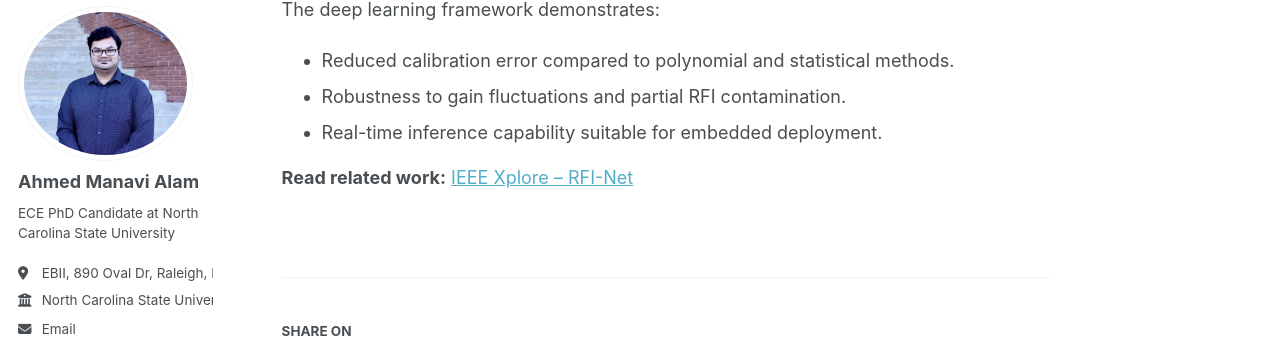
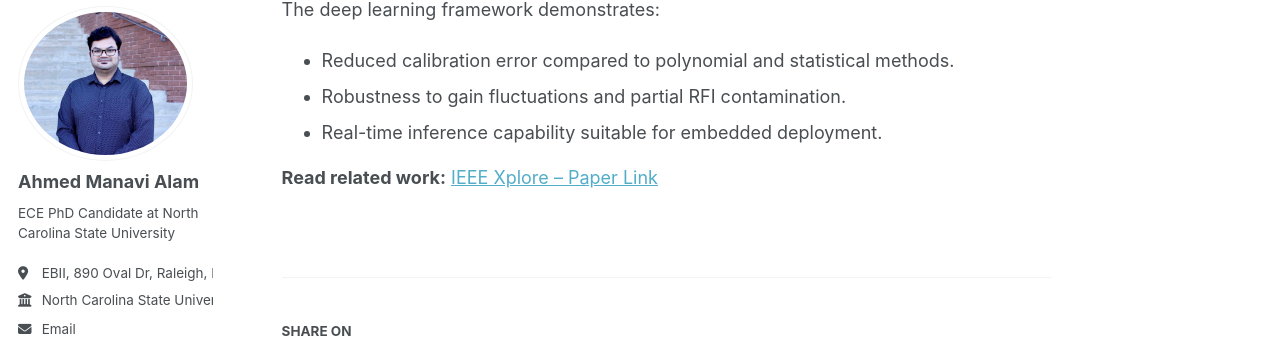
Before and after one commit to ahmed-manavi/ahmed-manavi.github.io, a Jekyll site: the page built from _portfolio/Cal-Net.md, in a window 1280 px wide and 900 px high, scrolled down 1428 px. Shown: the part 93-440 px from the top of the window. Built offline with Jekyll 4.4.1, drawn with Linux system fonts in a browser that asks for light colours; some web fonts are replaced.

Commit message:
Update Cal-Net.md

```diff
--- a/_portfolio/Cal-Net.md
+++ b/_portfolio/Cal-Net.md
@@ -32,4 +32,4 @@ The deep learning framework demonstrates:
 - Robustness to gain fluctuations and partial RFI contamination.
 - Real-time inference capability suitable for embedded deployment.
 
-**Read related work:** [IEEE Xplore – RFI-Net](https://ieeexplore.ieee.org/abstract/document/10318952)
+**Read related work:** [IEEE Xplore – Paper Link](https://ieeexplore.ieee.org/abstract/document/10318952)
```
